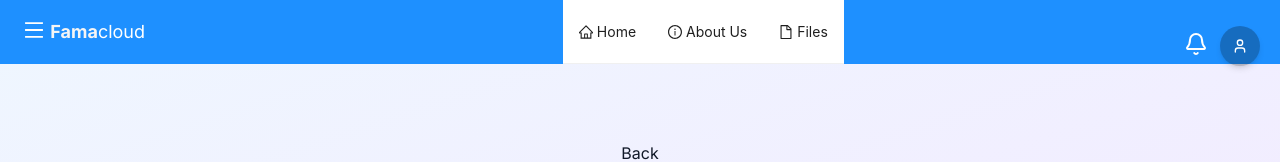
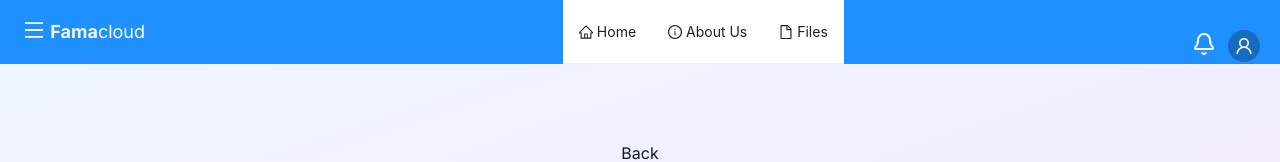
Before and after one commit to Ymffuture/Filebank, a React (Vite) app in the folder filebank-frontend/: page /cv in a window 1280 px wide. Shown: the top 162 px of the page. Built offline with nearby package versions, Linux system fonts and the light colour scheme.

Commit message:
Update Navbar.jsx

```diff
--- a/filebank-frontend/src/components/Navbar.jsx
+++ b/filebank-frontend/src/components/Navbar.jsx
@@ -267,44 +267,27 @@ export default function Navbar() {
 </Badge>
 
 
-{/* Smart Avatar with Dropdown */}
-<Dropdown
-  menu={{ items: userMenu.props.items }}
-  placement="bottomRight"
-  arrow
->
+<Dropdown overlay={userMenu} placement="bottomRight" arrow>
   <div className="relative cursor-pointer group">
-    {/* Outer ring animation */}
-    <div className="absolute -inset-1 rounded-full bg-gradient-to-tr from-blue-500 to-purple-500 opacity-0 group-hover:opacity-100 blur-sm transition-all duration-300"></div>
-
-    {/* Avatar */}
     <Avatar
       src={user?.picture}
-      icon={<User size={16} />}
-      className="relative z-10 border-2 border-white dark:border-gray-800 shadow-md hover:shadow-lg transition-all"
-      size={40}
+      icon={<UserOutlined />}
+      size="default"
+      className="transition-transform duration-200 ease-in-out group-hover:scale-105 group-hover:shadow-md"
     />
 
-    {/* Role badge in tooltip */}
-    {user?.role && (
-      <Tooltip
-        title={
-          <span className="capitalize">
-            {`You're on the ${user.role} plan`}
-          </span>
-        }
-        color="blue"
-      >
-        <span className="absolute -bottom-1 -right-1 bg-gradient-to-tr from-green-500 to-blue-500 text-white text-[10px] px-2 py-0.5 rounded-full shadow-md">
-          {user.role}
-        </span>
-      </Tooltip>
-    )}
-
-    {/* Issue indicator pulse */}
     {user?.hasIssue && (
       <Tooltip title="This account has an issue" color="orange">
-        <span className="absolute top-0 right-0 w-3 h-3 bg-red-500 rounded-full shadow-lg animate-ping"></span>
+        <Badge
+          count={<Info size={10} color="white" />}
+          style={{
+            backgroundColor: '#ff4d4f',
+            borderRadius: '50%',
+            boxShadow: '0 0 6px rgba(0,0,0,0.25)',
+            padding: '4px',
+          }}
+          offset={[-4, 3]}
+        />
       </Tooltip>
     )}
   </div>
```
